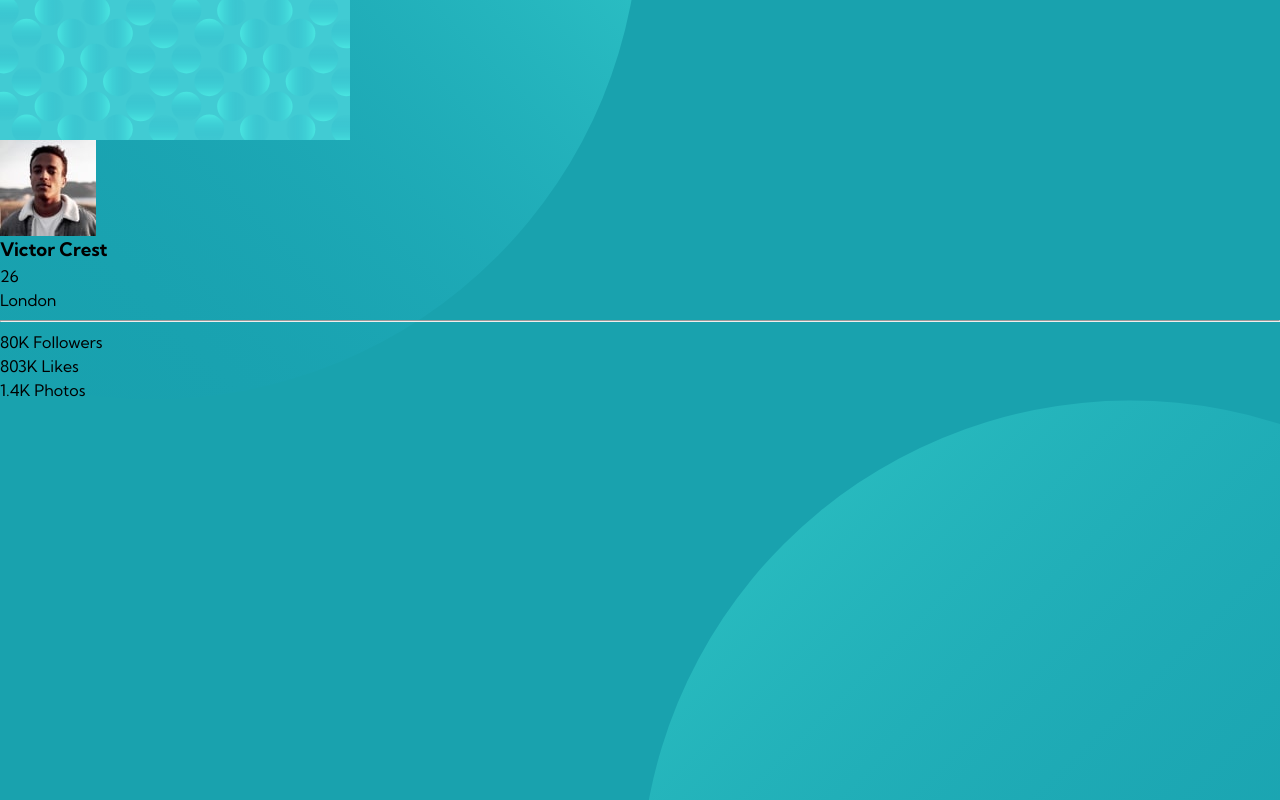
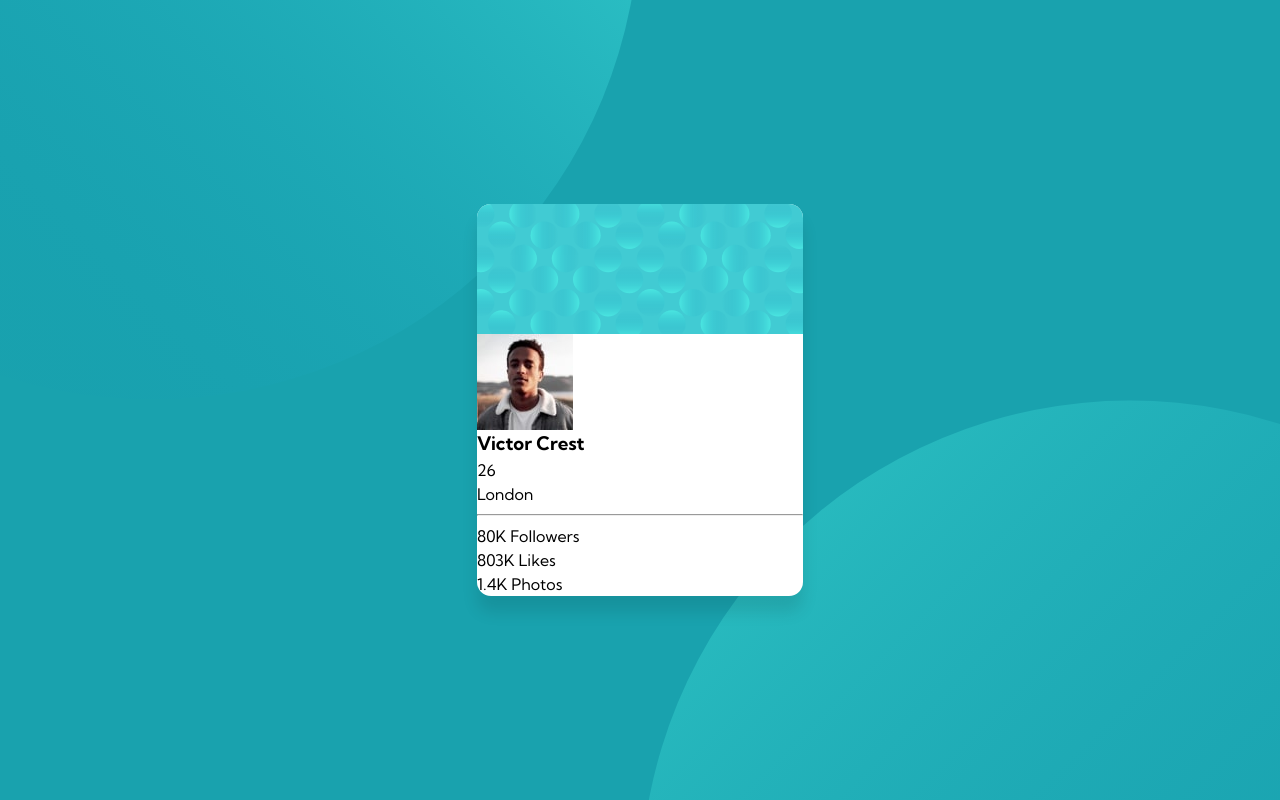
Before and after one commit to DevShaunB/fem-profile-card-component, a plain HTML site: page index.html in a window 1280 px wide. Drawn offline with Linux system fonts and the light colour scheme.

Commit message:
add card layout styles

```diff
--- a/style.css
+++ b/style.css
@@ -3,6 +3,7 @@
   --clr-blue-400: 227 10% 46%; /* Dark grayish blue */
   --clr-blue-600: 229 23% 23%; /* Very dark desaturated blue */
   --clr-gray-400: 0 0% 59%; /* Dark gray */
+  --clr-white: 0 0% 100%;
 
   --ff-sans: 'Kumbh Sans', sans-serif;
 
@@ -115,6 +116,10 @@ main {
   background-color: hsl(var(--clr-cyan-400));
   z-index: -1;
   overflow: hidden;
+
+  display: flex;
+  align-items: center;
+  justify-content: center;
 }
 
 main::before,
@@ -138,3 +143,11 @@ main::after {
   left: 100%;
   background: url('./images/bg-pattern-bottom.svg') no-repeat top left;
 }
+
+.profile-card {
+  max-width: 20.375em;
+  background-color: hsl(var(--clr-white));
+  border-radius: 0.875em;
+  overflow: hidden;
+  box-shadow: 0 1em 1em hsla(0 0% 0% / 0.1);
+}
```
